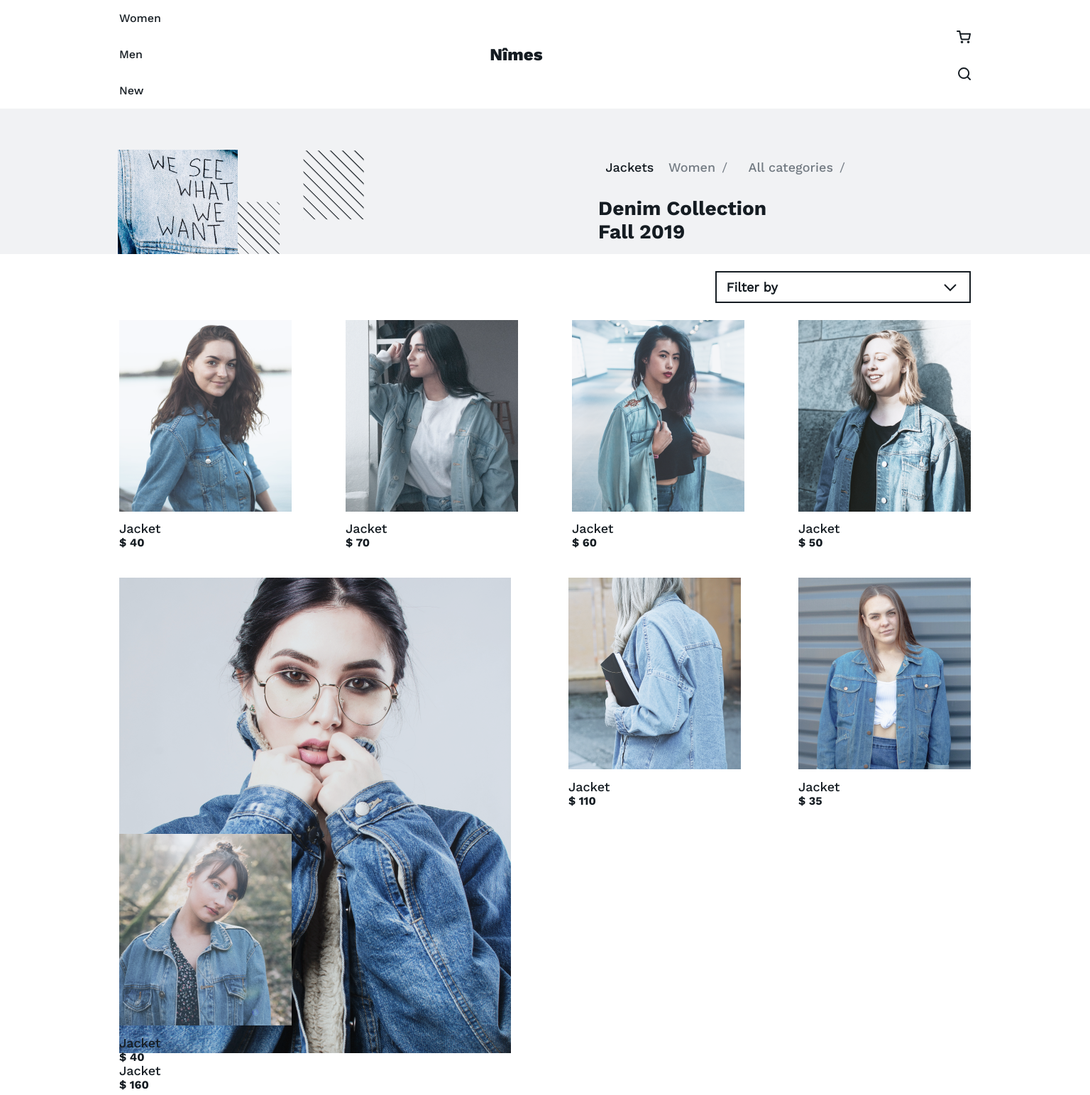
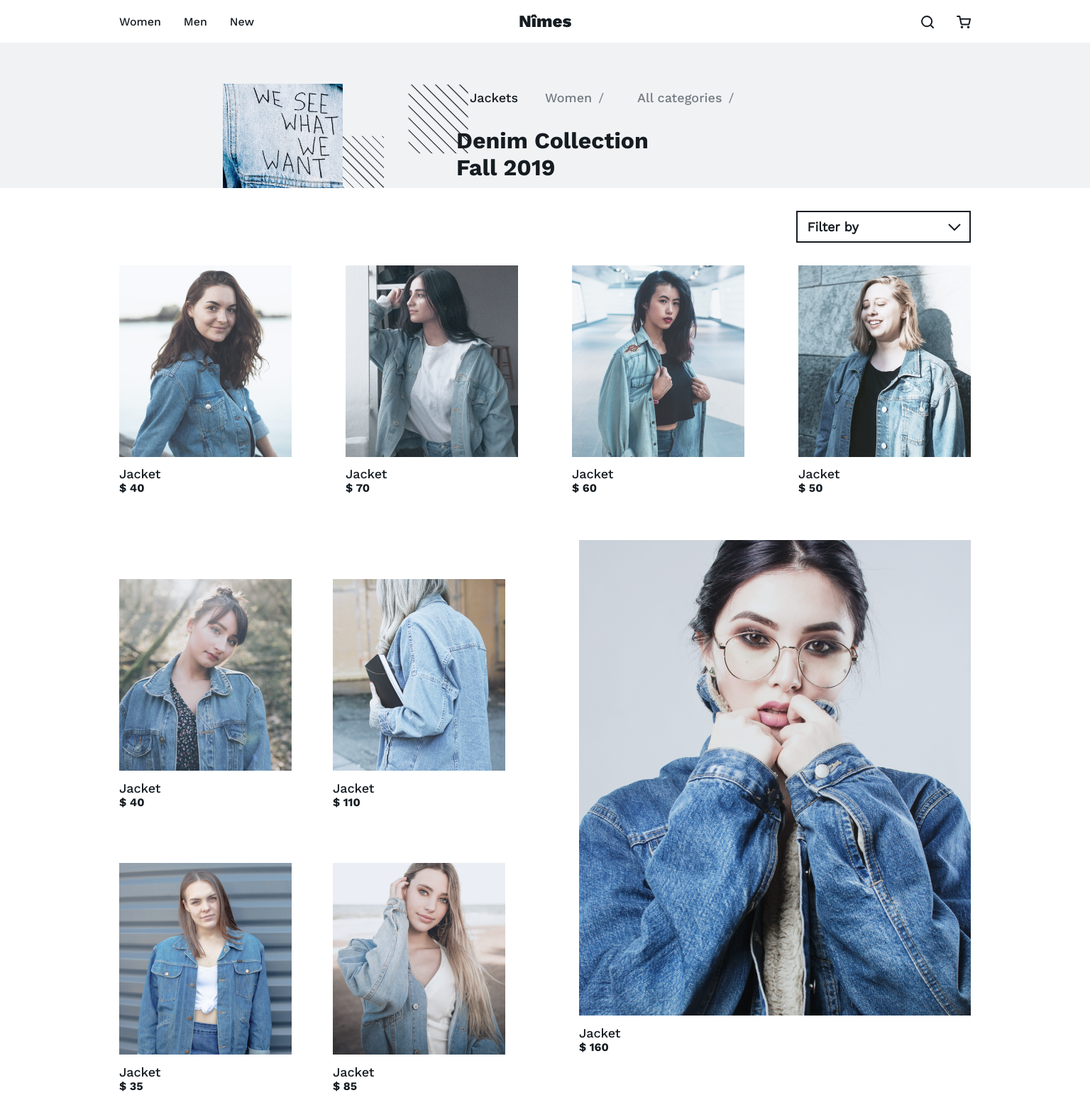
Before and after one commit to eimwe/denim, a website built with webpack: page src/catalog.html in a window 1536 px wide. Shown: the top 1543 px of the page at 71% size. Built offline with nearby package versions, Linux system fonts and the light colour scheme.

Commit message:
Catalog page layout for desktop is ready

```diff
--- a/src/styles/catalog.less
+++ b/src/styles/catalog.less
@@ -135,3 +135,55 @@ progress {
     font-size: 1.125rem;
   }
 }
+
+@media only screen and (min-width: 1366px) {
+  .banner {
+    .wrapper.flex-container {
+      justify-content: center;
+    }
+  }
+
+  .banner__img-wrapper {
+    margin-right: 0;
+  }
+
+  .banner__area__title {
+    & > .item__link {
+      font-size: 2rem;
+    }
+  }
+
+  .item {
+    margin-bottom: 4em;
+    &--large {
+      flex-basis: 100%;
+      margin-left: 54%;
+    }
+    &--large + .item {
+      top: 51em;
+    }
+  }
+
+  .item:nth-child(7) {
+    position: absolute;
+    top: 51em;
+    right: 51.5em;
+  }
+
+  .item:nth-child(8) {
+    position: absolute;
+    top: 76em;
+  }
+
+  .item:nth-child(9) {
+    position: absolute;
+    top: 76em;
+    right: 51.5em;
+  }
+
+  .item-loader {
+    width: 20%;
+    margin-top: 0;
+    margin-bottom: 7.5em;
+  }
+}
--- a/src/styles/filter.less
+++ b/src/styles/filter.less
@@ -312,3 +312,29 @@ input[type=reset] {
     }
   }
 }
+
+@media only screen and (min-width: 1366px) {
+  .filter {
+    width: 20.5%;
+    margin-top: 2em;
+    margin-bottom: 2em;
+  }
+
+  input[type=submit],
+  input[type=reset] {
+    width: 84%;
+  }
+
+  input[type=radio] {
+    margin-right: .85em;
+  }
+
+  .collect {
+    margin-top: .3em;
+    input[type=checkbox] {
+      & + label {
+        margin-right: 1.7em;
+      }
+    }
+  }
+}
--- a/src/styles/headerInner.less
+++ b/src/styles/headerInner.less
@@ -95,3 +95,23 @@
     width: auto;
   }
 }
+
+@media only screen and (min-width: 1366px) {
+  .main-nav--header ul,
+  .service-nav ul {
+    width: auto;
+    flex-direction: row;
+    align-items: center;
+    justify-content: space-between;
+  }
+
+  .main-nav--header ul li + li {
+    margin-top: 0;
+    margin-left: 2em;
+  }
+
+  .service-nav ul li + li {
+    margin-bottom: 0;
+    margin-left: 2em;
+  }
+}
```
